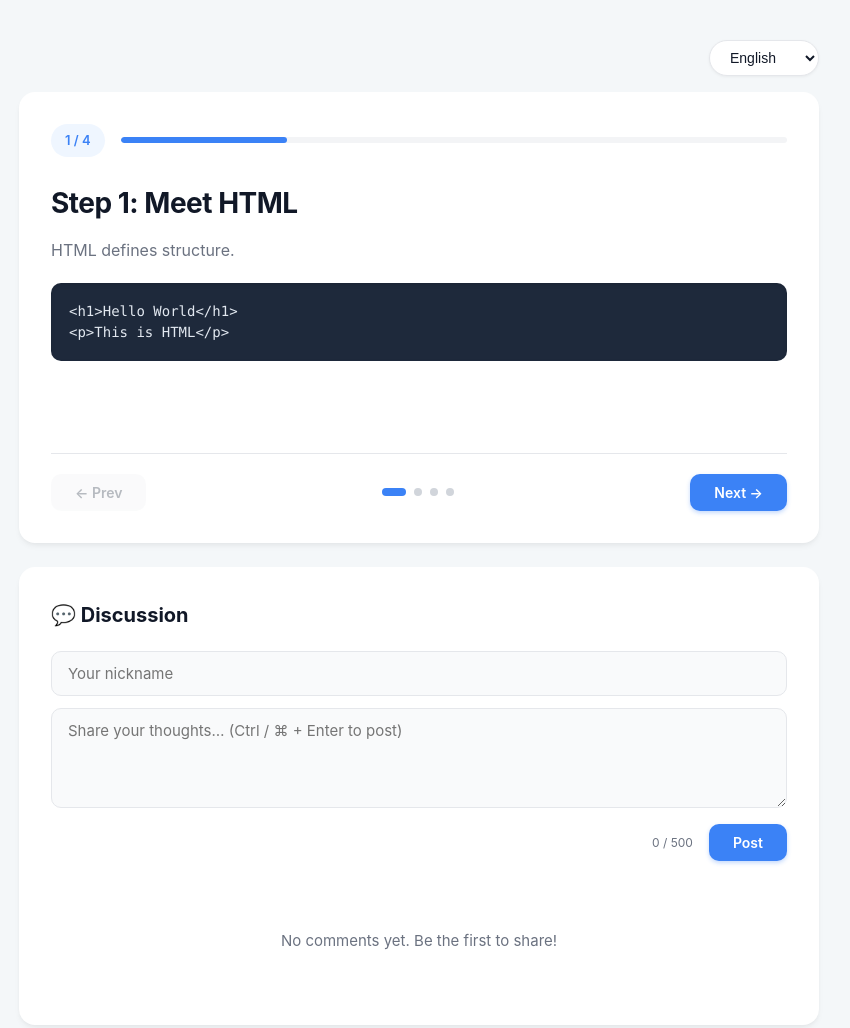
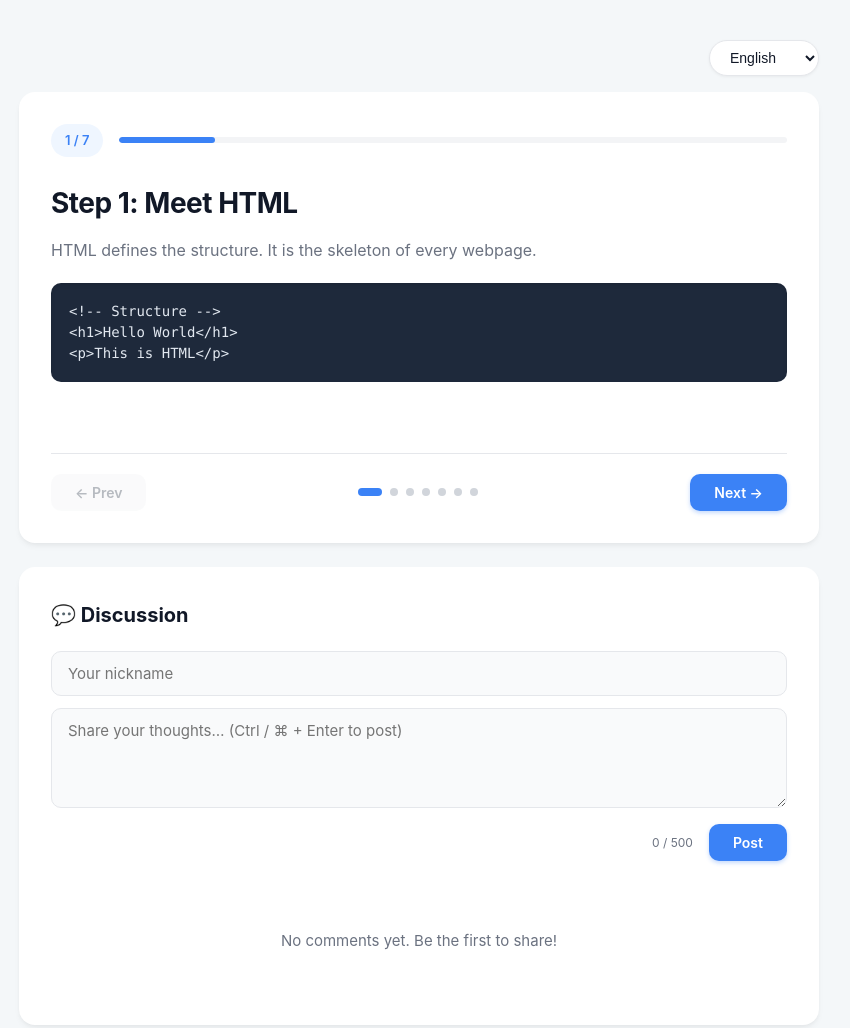
Before and after one commit to MeEnyuTu/bababab, a website: page index.html in a window 1280 px wide. Shown: the whole page, without its empty margins (221-1071 px from the left). Drawn offline with Linux system fonts and the light colour scheme.

Commit message:
Revise slide titles and descriptions in index.html
Updated slide content and descriptions for clarity and detail.

```diff
--- a/index.html
+++ b/index.html
@@ -20,7 +20,7 @@
 
   <section class="card">
     <div class="slide-top">
-      <span class="badge" id="indexLabel">1 / 4</span>
+      <span class="badge" id="indexLabel">1 / 7</span>
       <div class="progress-track" id="progressTrack">
         <div class="progress-bar" id="progressBar"></div>
       </div>
@@ -87,10 +87,13 @@ const CONTENT = {
       counter: (n, max) => `${n} / ${max}`
     },
     slides: [
-      { title: 'Step 1: Meet HTML', desc: ['HTML defines structure.'] },
-      { title: 'Step 2: Write CSS', desc: ['CSS controls the look.'] },
-      { title: 'Step 3: Add JS', desc: ['JS drives behavior.'] },
-      { title: 'Step 4: Deploy', desc: ['Put it on a server.'] }
+      { title: 'Step 1: Meet HTML', desc: ['HTML defines the structure. It is the skeleton of every webpage.'] },
+      { title: 'Step 2: Write CSS', desc: ['CSS controls the look. It adds colors, fonts, and layout to the structure.'] },
+      { title: 'Step 3: Add JavaScript', desc: ['JS drives behavior. It makes pages interactive and dynamic.'] },
+      { title: 'Step 4: Frontend Frameworks', desc: ['When UIs get complex, frameworks like React or Vue help manage state and components efficiently.'] },
+      { title: 'Step 5: Backend & APIs', desc: ['Websites need data. Backends like Node.js and Express handle logic and return JSON data.'] },
+      { title: 'Step 6: Full-stack Frameworks', desc: ['Next.js blends frontend and backend together, handling routing and server-side rendering out of the box.'] },
+      { title: 'Step 7: Deploy', desc: ['Host your site on the cloud (like Render or Vercel) to let the whole world access it.'] }
     ]
   },
   zh: {
@@ -108,10 +111,13 @@ const CONTENT = {
       counter: (n, max) => `${n} / ${max}`
     },
     slides: [
-      { title: '第一步：认识 HTML', desc: ['HTML 负责网页的结构。'] },
-      { title: '第二步：写 CSS', desc: ['CSS 负责网页的长相。'] },
-      { title: '第三步：加 JavaScript', desc: ['JS 负责网页的行为。'] },
-      { title: '第四步：部署上线', desc: ['放到服务器让别人访问。'] }
+      { title: '第一步：认识 HTML', desc: ['HTML 定义了网页的骨架。'] },
+      { title: '第二步：写 CSS', desc: ['CSS 负责长相，为骨架添加颜色、字体和布局。'] },
+      { title: '第三步：加 JavaScript', desc: ['JS 负责行为，让页面动起来，响应用户操作。'] },
+      { title: '第四步：前端框架', desc: ['当页面复杂时，React 或 Vue 等前端框架能帮你更好地管理状态和组件。'] },
+      { title: '第五步：后端与接口', desc: ['网页需要数据。Node.js 等后端负责处理逻辑并返回 JSON 接口。'] },
+      { title: '第六步：全栈框架', desc: ['像 Next.js 这样的全栈框架把前后端融合，开箱即用地处理路由和服务端渲染。'] },
+      { title: '第七步：部署上线', desc: ['把代码托管到云端（如 Render 或 Vercel），让全世界都能访问。'] }
     ]
   },
   ja: {
@@ -129,22 +135,27 @@ const CONTENT = {
       counter: (n, max) => `${n} / ${max}`
     },
     slides: [
-      { title: 'ステップ1：HTML', desc: ['HTMLは構造を担当します。'] },
-      { title: 'ステップ2：CSS', desc: ['CSSは見た目を担当します。'] },
-      { title: 'ステップ3：JavaScript', desc: ['JSは動きを担当します。'] },
-      { title: 'ステップ4：デプロイ', desc: ['サーバーに公開します。'] }
+      { title: 'ステップ1：HTML', desc: ['HTMLはウェブページの骨格を定義します。'] },
+      { title: 'ステップ2：CSS', desc: ['CSSは見た目を担当し、色やフォント、レイアウトを設定します。'] },
+      { title: 'ステップ3：JavaScript', desc: ['JSは動きを担当し、ページをインタラクティブにします。'] },
+      { title: 'ステップ4：フロントエンドフレームワーク', desc: ['UIが複雑になると、ReactやVueが状態とコンポーネントの管理を助けます。'] },
+      { title: 'ステップ5：バックエンドとAPI', desc: ['Webサイトにはデータが必要です。Node.jsなどがロジックを処理し、JSONを返します。'] },
+      { title: 'ステップ6：フルスタックフレームワーク', desc: ['Next.jsはフロントとバックを統合し、ルーティングとSSRを提供します。'] },
+      { title: 'ステップ7：デプロイ', desc: ['RenderやVercelなどのクラウドにホストし、世界中に公開します。'] }
     ]
   }
 };
 
 const CODE_SNIPPETS = [
-  '<h1>Hello World</h1>\n<p>This is HTML</p>',
-  'p {\n  color: #333;\n  font-size: 16px;\n}',
-  'const btn = document.querySelector("#btn");\nbtn.addEventListener("click", () => {\n  alert("Clicked!");\n});',
-  'git init\ngit add .\ngit commit -m "init"\ngit push origin main'
+  '<!-- Structure -->\n<h1>Hello World</h1>\n<p>This is HTML</p>',
+  '/* Style */\nh1 {\n  color: #333;\n  font-size: 24px;\n}',
+  '// Logic\nconst btn = document.querySelector("#btn");\nbtn.addEventListener("click", () => {\n  alert("Clicked!");\n});',
+  '// React Component\nfunction App() {\n  return <h1>Hello React!</h1>;\n}',
+  '// Express API\napp.get("/api/users", (req, res) => {\n  res.json({ name: "Alice" });\n});',
+  '// Next.js Page\nexport default function Home() {\n  return <h1>Welcome to Next.js</h1>;\n}',
+  '# Deploy\n> Push to GitHub\n> Connect to Render / Vercel\n> Done!'
 ];
 
-// DOM Elements
 const slideTitleEl = document.getElementById('slideTitle');
 const slideDescEl = document.getElementById('slideDesc');
 const slideCodeEl = document.getElementById('slideCode');
@@ -164,14 +175,12 @@ const commentCount = document.getElementById('commentCount');
 const formHint = document.getElementById('formHint');
 const charCounter = document.getElementById('charCounter');
 
-// State (Default Language: English)
 let currentLang = 'en';
 let currentIndex = 0;
 
 function t() { return CONTENT[currentLang].ui; }
 function slides() { return CONTENT[currentLang].slides; }
 
-// 动态渲染小圆点，防止切语言时数量对不上
 function renderDots() {
   dotsEl.innerHTML = '';
   slides().forEach((_, i) => {
@@ -236,7 +245,6 @@ function formatTime(ts) {
   return new Date(ts).toLocaleDateString(LANGS[currentLang].htmlLang);
 }
 
-// 安全渲染评论区，防止 XSS
 function renderComments() {
   const list = loadComments();
   commentList.innerHTML = '';
@@ -346,7 +354,6 @@ langSelect.addEventListener('change', () => {
   try { localStorage.setItem(LANG_KEY, langSelect.value); } catch(e) {}
 });
 
-// 初始化设置
 try {
   const savedName = localStorage.getItem(NICKNAME_KEY);
   if (savedName) nameInput.value = savedName;
@@ -355,7 +362,6 @@ try {
     currentLang = savedLang;
     langSelect.value = savedLang;
   } else {
-    // 如果没有任何记录，强制设为 en
     currentLang = 'en';
     langSelect.value = 'en';
   }
```
